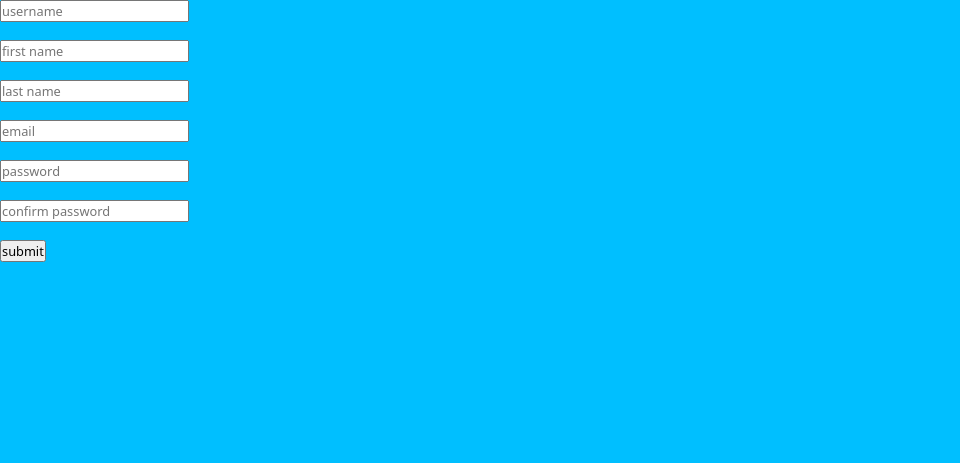
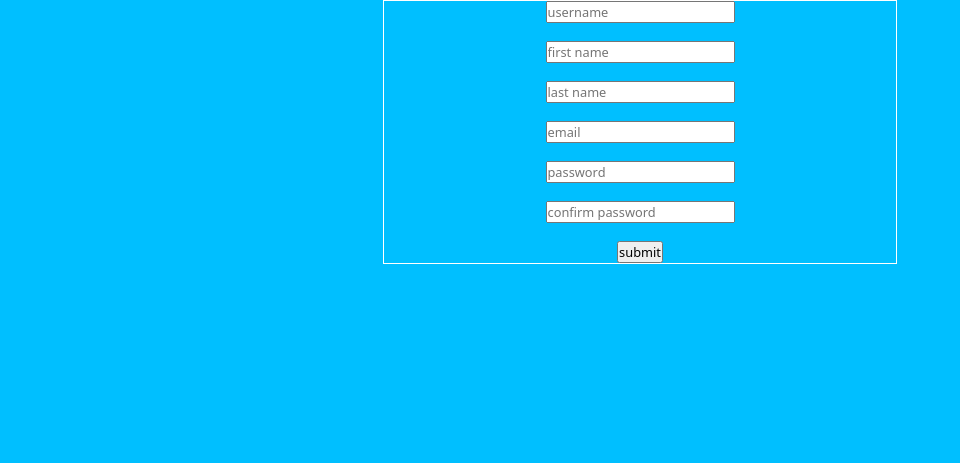
Before and after one commit to Patross/OnlineBookFinder, a PHP site: page /register.php in a window 1280 px wide. Shown: the part 49-512 px from the top of the page, without its empty margins (0-960 px from the left). Run offline with PHP 8.4, Linux system fonts and the light colour scheme; some libraries are stand-ins or nearby versions.

Commit message:
Boxing Register page - CSS

```diff
--- /dev/null
+++ b/Styles/register.css
@@ -0,0 +1,19 @@
+*{
+    font-family: 'Noto Sans', sans-serif;
+}
+#register-form-div{
+    text-align: center;
+}
+
+#register{
+    top: 30vw;
+    border-style: solid;
+    width: 40em;
+    border-color: white;
+    border-width: thin;
+}
+
+#register input{
+
+
+}
--- a/header.php
+++ b/header.php
@@ -17,6 +17,7 @@
         <link rel="stylesheet" href="Styles/nav.css">
         <link rel="stylesheet" href="Styles/styles.css">
         <link rel="stylesheet" href="Styles/footer.css">
+        <link rel="stylesheet" href="Styles/register.css">
 
         <script src='https://www.google.com/recaptcha/api.js'></script>
     </head>
--- a/register.php
+++ b/register.php
@@ -3,18 +3,18 @@ include_once "header.php";
 ?>
 
 
-<div>
+<div id="register-form-div">
 <form id="register" action="includes/signup.inc.php" method="post">
 
-	<input type="text" name="username"  placeholder="username"></br></br>
-		<input type="text" name="firstname" placeholder="first name"></br></br>
+    <input type="text" name="username"  placeholder="username"></br></br>
+    <input type="text" name="firstname" placeholder="first name"></br></br>
 	<input type="text" name="lastname" placeholder="last name"></br></br>
 	<input type="text" name="email" placeholder="email"></br></br>
 	<input type="password" name="password" placeholder="password"></br></br>
-		<input type="password" name="confirmPassword" placeholder="confirm password"></br></br>
+    <input type="password" name="confirmPassword" placeholder="confirm password"></br></br>
 
 	<div class="g-recaptcha" data-sitekey="6LelckQUAAAAAOEkeZHXgD2Gb_LSAHDpMbS3s1Qf"></div>
-	<button type="submit" name="submit" >submit</button>
+	<button type="submit" name="submit"  id="bt">submit</button>
 </form>
 </div>
 
```
Also changed, not shown: 1 other file.
